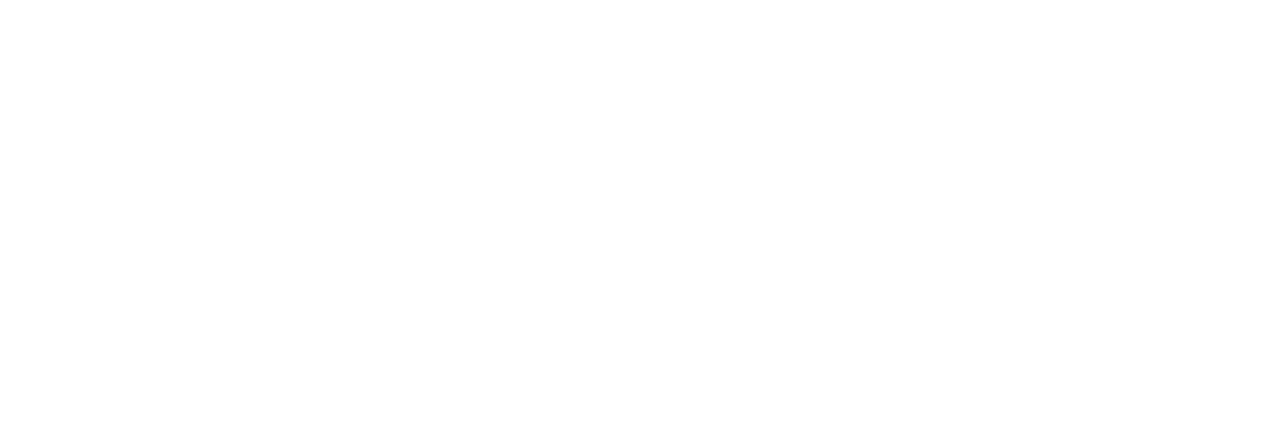
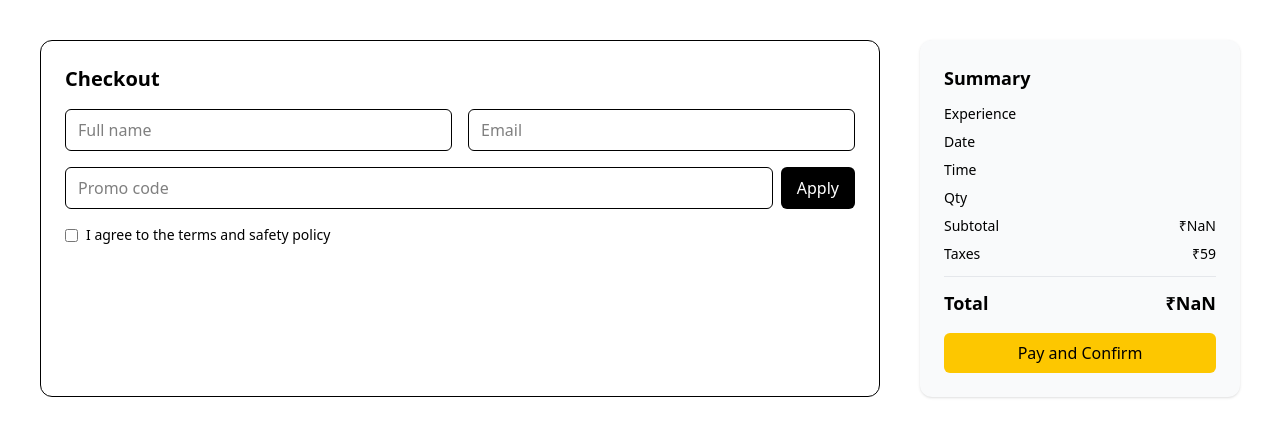
Before and after one commit to SunayKulkarni/Book-It, a React app in the folder frontend/: page /checkout in a window 1280 px wide. Before the commit this address had no page. Shown: the top 436 px of the page. Built offline with nearby package versions, Linux system fonts and the light colour scheme; the HTML template or start-up script is replaced by a standard one.

Commit message:
Checkout page added

```diff
--- a/frontend/src/App.tsx
+++ b/frontend/src/App.tsx
@@ -1,6 +1,7 @@
 import { BrowserRouter, Routes, Route } from "react-router-dom";
 import Home from "./pages/mainPage";
-import ExperienceDetails from "./pages/viewDetails"; // create this page
+import ExperienceDetails from "./pages/viewDetails";
+import Checkout from "./pages/checkoutPage";
 
 export default function App() {
   return (
@@ -9,6 +10,7 @@
 
         <Route path="/" element={<Home />} />
         <Route path="/experiences/:id" element={<ExperienceDetails />} />
+        <Route path="/checkout" element={<Checkout/>}/>
       </Routes>
     </BrowserRouter>
   );
--- a/frontend/src/pages/checkoutPage.tsx
+++ b/frontend/src/pages/checkoutPage.tsx
@@ -0,0 +1,138 @@
+import { useLocation } from "react-router-dom";
+import { useState } from "react";
+import axios from "axios";
+
+export default function Checkout() {
+  const { state } = useLocation();
+  const { experience, date, time, quantity, total } = state || {};
+
+  const [name, setName] = useState("");
+  const [email, setEmail] = useState("");
+  const [promo, setPromo] = useState("");
+  const [appliedPromo, setAppliedPromo] = useState(false);
+  const [agree, setAgree] = useState(false);
+  const [discount, setDiscount] = useState(0);
+
+  const handleApplyPromo = async () => {
+    try {
+      const res = await axios.post("http://localhost:5000/api/promo/validate", {
+        code: promo,
+      });
+      if (res.data.valid) {
+        setDiscount(res.data.discountAmount);
+        setAppliedPromo(true);
+        alert("Promo applied successfully!");
+      } else {
+        alert("Invalid promo code");
+      }
+    } catch (err) {
+      console.error(err);
+    }
+  };
+
+  const handlePay = () => {
+    if (!name || !email || !agree) return alert("Please fill all required fields");
+    alert(`Booking confirmed for ${experience.title}!`);
+  };
+
+  const finalTotal = total - discount;
+
+  return (
+    <div className="flex flex-col lg:flex-row justify-between p-10 gap-10">
+      {/* Left form */}
+      <div className="flex-1 border rounded-xl p-6">
+        <h2 className="text-xl font-semibold mb-4">Checkout</h2>
+
+        <div className="grid grid-cols-1 sm:grid-cols-2 gap-4 mb-4">
+          <input
+            type="text"
+            placeholder="Full name"
+            value={name}
+            onChange={(e) => setName(e.target.value)}
+            className="border rounded-md px-3 py-2 w-full"
+          />
+          <input
+            type="email"
+            placeholder="Email"
+            value={email}
+            onChange={(e) => setEmail(e.target.value)}
+            className="border rounded-md px-3 py-2 w-full"
+          />
+        </div>
+
+        <div className="flex gap-2 mb-4">
+          <input
+            type="text"
+            placeholder="Promo code"
+            value={promo}
+            onChange={(e) => setPromo(e.target.value)}
+            className="border rounded-md px-3 py-2 flex-grow"
+          />
+          <button
+            onClick={handleApplyPromo}
+            className="bg-black text-white px-4 py-2 rounded-md"
+          >
+            Apply
+          </button>
+        </div>
+
+        <div className="flex items-center gap-2 text-sm">
+          <input
+            type="checkbox"
+            checked={agree}
+            onChange={(e) => setAgree(e.target.checked)}
+          />
+          <span>I agree to the terms and safety policy</span>
+        </div>
+      </div>
+
+      {/* Right summary */}
+      <div className="lg:w-[320px] bg-gray-50 p-6 rounded-xl shadow-sm h-fit">
+        <h3 className="text-lg font-semibold mb-3">Summary</h3>
+        <div className="text-sm mb-2 flex justify-between">
+          <span>Experience</span>
+          <span>{experience?.title}</span>
+        </div>
+        <div className="text-sm mb-2 flex justify-between">
+          <span>Date</span>
+          <span>{date}</span>
+        </div>
+        <div className="text-sm mb-2 flex justify-between">
+          <span>Time</span>
+          <span>{time}</span>
+        </div>
+        <div className="text-sm mb-2 flex justify-between">
+          <span>Qty</span>
+          <span>{quantity}</span>
+        </div>
+        <div className="text-sm mb-2 flex justify-between">
+          <span>Subtotal</span>
+          <span>₹{total - 59}</span>
+        </div>
+        <div className="text-sm mb-2 flex justify-between">
+          <span>Taxes</span>
+          <span>₹59</span>
+        </div>
+        {appliedPromo && (
+          <div className="text-sm mb-2 flex justify-between text-green-600">
+            <span>Promo Applied</span>
+            <span>-₹{discount}</span>
+          </div>
+        )}
+
+        <div className="border-t border-gray-200 my-3"></div>
+        <div className="flex justify-between font-semibold text-lg">
+          <span>Total</span>
+          <span>₹{finalTotal}</span>
+        </div>
+
+        <button
+          onClick={handlePay}
+          className="w-full mt-4 bg-yellow-400 hover:bg-yellow-500 py-2 rounded-md font-medium"
+        >
+          Pay and Confirm
+        </button>
+      </div>
+    </div>
+  );
+}
--- a/frontend/src/pages/viewDetails.tsx
+++ b/frontend/src/pages/viewDetails.tsx
@@ -1,6 +1,7 @@
 import { useEffect, useState } from "react";
 import { useParams, useNavigate } from "react-router-dom";
 import axios from "axios";
+import MainLogo from "../icons/mainLogo";
 
 export default function ExperienceDetails() {
   const { id } = useParams();
@@ -9,8 +10,6 @@
   const [selectedDate, setSelectedDate] = useState<string | null>(null);
   const [selectedSlot, setSelectedSlot] = useState<any>(null);
   const [quantity, setQuantity] = useState(1);
-
-
 
   useEffect(() => {
     axios.get(`http://localhost:5000/api/experiences/${id}`).then((res) => {
@@ -27,7 +26,10 @@
   const handleConfirm = () => {
     if (!selectedDate || !selectedSlot)
       return alert("Please select a date and time slot");
-    alert(`Booking confirmed for ${experience.title}!`);
+
+    navigate('/checkout',{
+      state: { experience, date: selectedDate, time: selectedSlot, quantity, total },
+    })
   };
 
   const subtotal = experience.price * quantity;
@@ -47,8 +49,29 @@
     : [];
 
   return (
+    <div>
+      {/* Header */}
+      <header className="bg-white shadow-sm border-b sticky top-0 z-10">
+        <div className="px-8 py-4 flex justify-between items-center">
+          <div className="flex items-center gap-2">
+            <MainLogo/>
+            <h1 className="text-xl font-semibold">BookIt</h1>
+          </div>
+
+          <div className="flex items-center border rounded-md overflow-hidden">
+            <input
+              className="px-4 py-2 w-72 focus:outline-none"
+            />
+            <button className="bg-gradient-to-r from-yellow-400 to-yellow-500 px-4 py-2 font-medium hover:opacity-90">
+              Search
+            </button>
+          </div>
+        </div>
+      </header>
+
+      {/* Main Content */}
       <div className="max-w-6xl mx-auto px-6 py-6">
-      {/* Header with back button */}
+        {/* Back button and title */}
         <div className="mb-6">
           <button
             onClick={() => navigate('/')}
@@ -57,9 +80,9 @@
             <svg className="w-5 h-5 mr-2" fill="none" stroke="currentColor" viewBox="0 0 24 24">
               <path strokeLinecap="round" strokeLinejoin="round" strokeWidth={2} d="M15 19l-7-7 7-7" />
             </svg>
-          Back to Experiences
+            Details
           </button>
-        <h1 className="text-2xl font-bold text-gray-900">{experience.title}</h1>
+          <h2 className="text-2xl font-bold text-gray-900">{experience.title}</h2>
           <p className="text-sm text-gray-500 mt-1 flex items-center">
             <svg className="w-4 h-4 mr-1" fill="none" stroke="currentColor" viewBox="0 0 24 24">
               <path strokeLinecap="round" strokeLinejoin="round" strokeWidth={2} d="M17.657 16.657L13.414 20.9a1.998 1.998 0 01-2.827 0l-4.244-4.243a8 8 0 1111.314 0z" />
@@ -132,7 +155,7 @@
                       >
                         <div>{slot.startTime} – {slot.endTime}</div>
                         {!isFull && (
-                        <div className="text-xs text-gray-500 mt-0.5">
+                          <div className="text-xs text-red-500 mt-0.5">
                             {spotsLeft} spot{spotsLeft !== 1 ? 's' : ''} left
                           </div>
                         )}
@@ -157,7 +180,7 @@
 
           {/* Booking Card */}
           <div className="lg:col-span-1">
-          <div className="bg-[#EFEFEF] rounded-xl border shadow-sm p-5 sticky top-6">
+            <div className="bg-[#EFEFEF] rounded-xl border shadow-sm p-5 sticky top-24">
               {/* Price */}
               <div className="mb-4 pb-4 border-b">
                 <div className="text-xs text-gray-500 mb-1">Starting from</div>
@@ -229,12 +252,10 @@
                 className="w-full bg-yellow-400 hover:bg-yellow-500 py-3 rounded-lg font-semibold transition-colors disabled:bg-gray-300 disabled:cursor-not-allowed"
                 disabled={!selectedDate || !selectedSlot}
               >
-              Confirm Booking
+                Confirm
               </button>
 
-            <p className="text-xs text-gray-500 text-center mt-3">
-              You won't be charged yet
-            </p>
+            </div>
           </div>
         </div>
       </div>
```
Also changed, not shown: 1 other file (tests, documents, lock files or other folders). Lines whose indentation alone changed are shown as unchanged.
